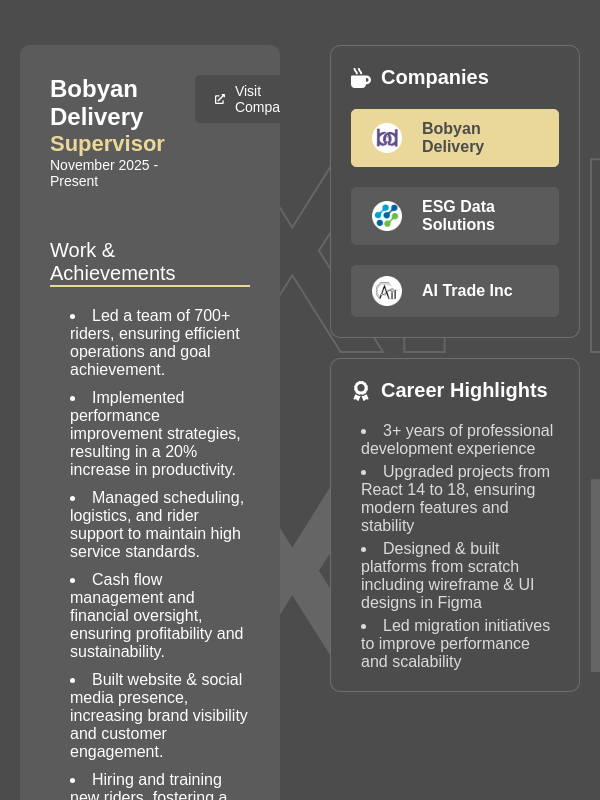
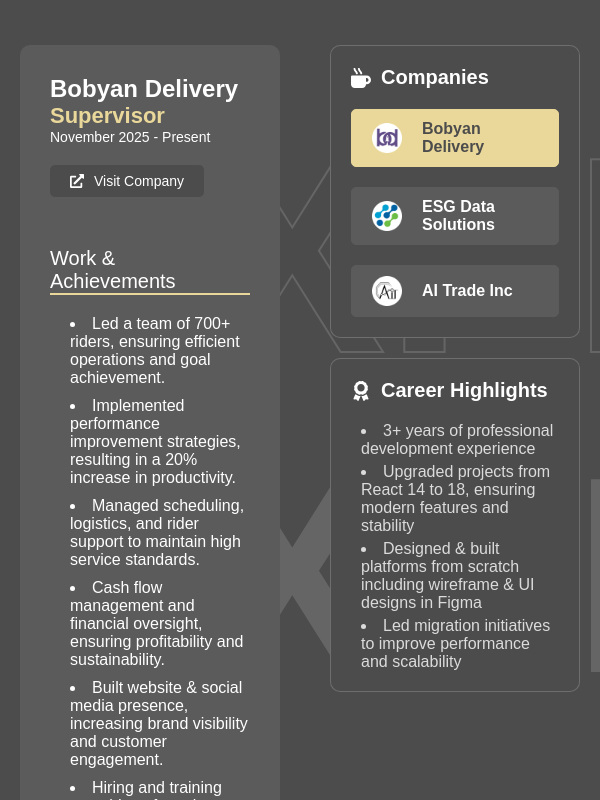
Before and after one commit to floyd-2499/portfolio-2026, a Next.js app: page /components/experience in a window 600 px wide. Built offline with nearby package versions, Linux system fonts and the light colour scheme.

Commit message:
Fix css for responsive & add animation

```diff
--- a/src/pages/components/experience/styles.module.scss
+++ b/src/pages/components/experience/styles.module.scss
@@ -214,7 +214,7 @@
         display: flex;
         align-items: flex-start;
         justify-content: flex-start;
-        flex-direction: column;
+        flex-direction: column-reverse;
         gap: 20px;
 
         .mini-section {
@@ -294,6 +294,23 @@
           }
         }
       }
+
+      @media (min-width: 600px) {
+        .company-options-section {
+          position: sticky;
+          top: 20px;
+          flex-direction: column;
+        }
+      }
+
+      @media (max-width: 600px) {
+        .company-details-section {
+          &-header {
+            gap: 20px;
+            flex-direction: column;
+          }
+        }
+      }
     }
   }
 }
--- a/src/pages/components/skills/index.js
+++ b/src/pages/components/skills/index.js
@@ -38,9 +38,9 @@
           })}
         </div>
         <div className={styles["active-tab-contents"]}>
-          {activeTabcontent?.map((skill) => {
+          {activeTabcontent?.map((skill, index) => {
             return (
-              <div key={skill?.key} className={styles["active-tab-item"]}>
+              <div key={skill?.key} className={styles["active-tab-item"]} style={{ animationDelay: `${index * 0.2}s` }}>
                 <div className={styles["item-top-row"]}>
                   <div className={styles["item-title"]}>{skill?.name}</div>
                   <div className={styles["item-percentage"]}>{skill?.percent}%</div>
```
Also changed, not shown: src/pages/components/footer/styles.module.scss (+10 -3 lines), src/pages/components/skills/styles.module.scss (+11 -2 lines).
